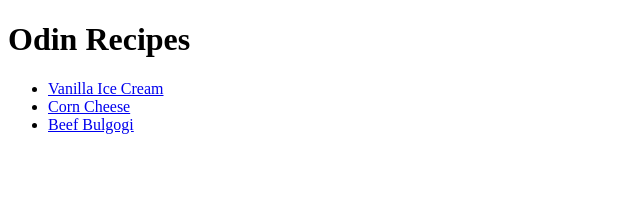
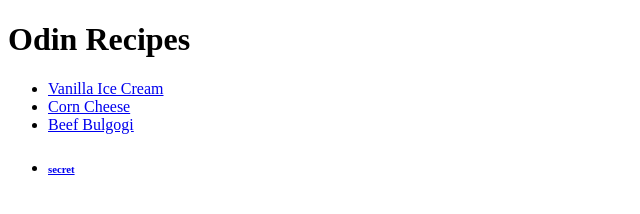
Before and after one commit to CJLindayen/odin-recipes, a plain HTML site: page index.html in a window 1280 px wide. Shown: the full height of the page, 0-640 px from the left. Drawn offline with Linux system fonts and the light colour scheme.

Commit message:
Add secret to homepage

```diff
--- a/index.html
+++ b/index.html
@@ -16,6 +16,7 @@
             <li><a href="recipes/corn-cheese.html">Corn Cheese</a></li>
             <!--Link to bulgogi-->
             <li><a href="recipes/beef-bulgogi.html">Beef Bulgogi</a></li>
+            <li><a href="secret-recipes/secret.html"><h6>secret</h6></a></li>
         </ul>
     </body>
 </html>
```
